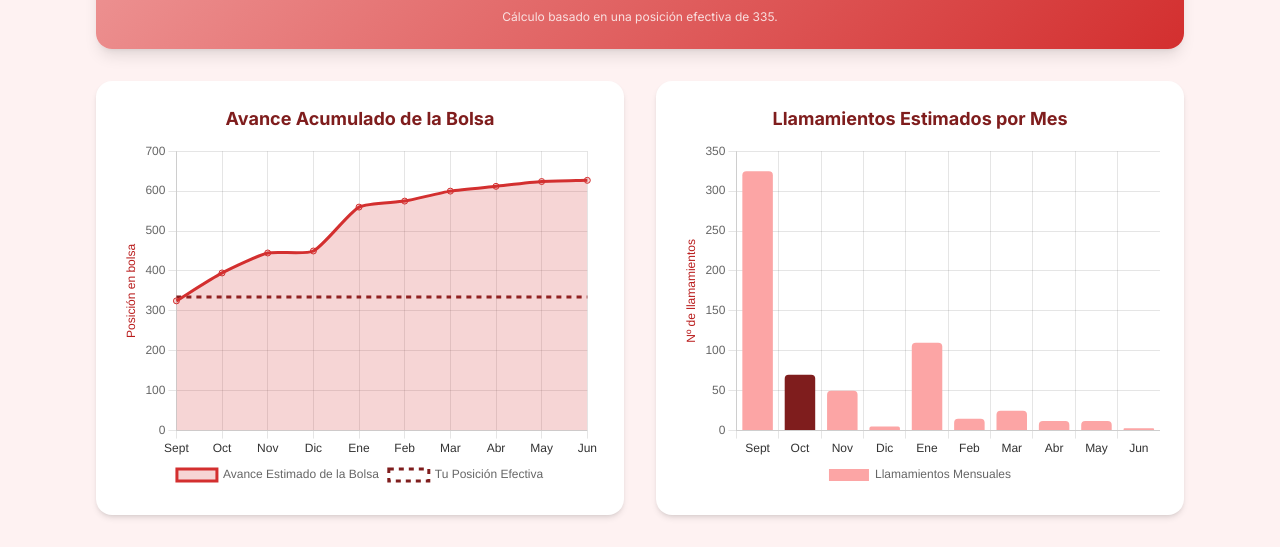
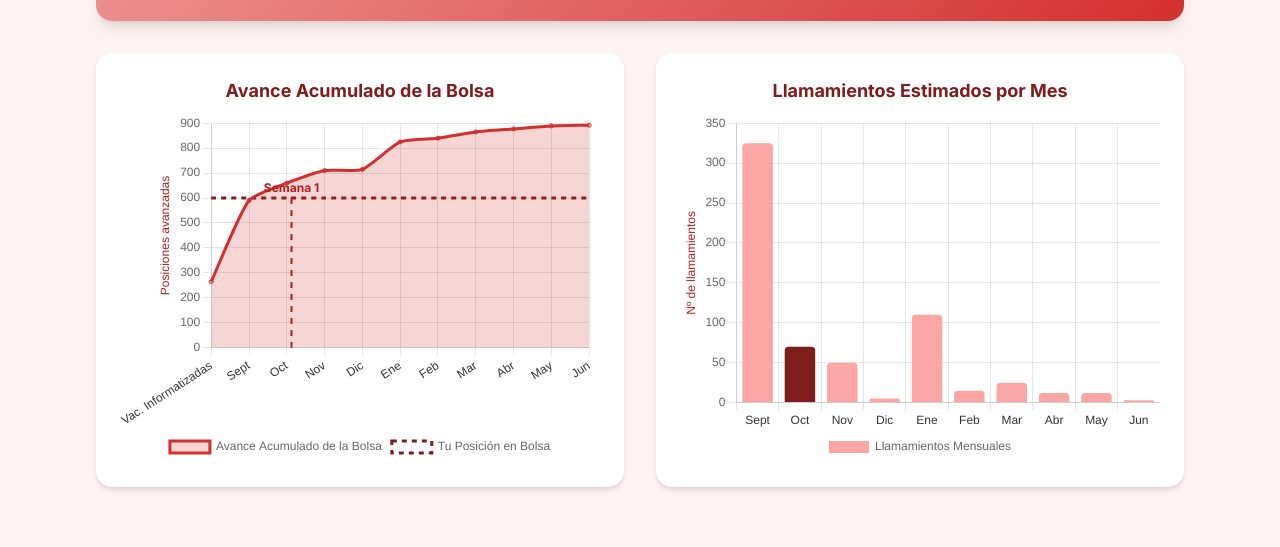
Before and after one commit to AntoJSanchez/bolsaayl, a plain HTML site: page index.html in a window 1280 px wide. Shown: the part 511-1058 px from the top of the page. After the commit the page ends 1030 px from the top, so only its background shows below. Drawn offline with nearby package versions, Linux system fonts and the light colour scheme.

Commit message:
index.html

```diff
--- a/index.html
+++ b/index.html
@@ -37,7 +37,6 @@
             <p class="text-md text-red-700">Bolsa de Audición y Lenguaje - Andalucía 2025/26</p>
         </header>
 
-        <!-- Bloque de Entradas del Usuario -->
         <div class="bg-white rounded-2xl shadow-md p-6 mb-8">
             <h2 class="text-xl font-bold text-red-900 mb-4">Introduce tus datos para la simulación</h2>
             <div class="grid grid-cols-1 md:grid-cols-2 gap-6 max-w-lg mx-auto">
@@ -57,10 +56,8 @@
             </div>
         </div>
 
-        <!-- Bloque de Resultados -->
         <div id="resultsBlock" class="hidden">
              <div id="resultText" class="text-center mb-8 p-6 rounded-2xl shadow-lg text-white result-card">
-                <!-- El resultado se inyectará aquí -->
                  </div>
              <div class="grid grid-cols-1 lg:grid-cols-2 gap-8">
                  <div class="bg-white rounded-2xl shadow-md p-6">
@@ -77,11 +74,11 @@
                  </div>
              </div>
         </div>
-
     </main>
 
     <script>
-        // --- RITMO DE LA BOLSA (AJUSTADO A NUEVOS DATOS) ---
+        document.addEventListener('DOMContentLoaded', () => {
+            // --- DATOS BASE PARA AUDICIÓN Y LENGUAJE ---
             const LLAMAMIENTOS_MENSUALES = {
                 'Sept': 325, 'Oct': 70, 'Nov': 50, 'Dic': 5,
                 'Ene': 110, 'Feb': 15, 'Mar': 25, 'Abr': 12, 'May': 12, 'Jun': 3
@@ -101,6 +98,42 @@
                 { mes: 'Jun', dia: 'Martes 2', incorporacion: 'Lunes 8 Jun' }, { mes: 'Jun', dia: 'Jueves 4', incorporacion: 'Miércoles 10 Jun' },
             ];
 
+            // --- PLUGIN PERSONALIZADO PARA DIBUJAR LA LÍNEA Y ETIQUETA ---
+            const verticalLinePlugin = {
+                id: 'verticalLinePlugin',
+                afterDatasetsDraw: (chart) => {
+                    const intersection = chart.options.plugins.verticalLinePlugin.intersection;
+                    if (!intersection || !intersection.label) {
+                        return;
+                    }
+
+                    const ctx = chart.ctx;
+                    const xAxis = chart.scales.x;
+                    const yAxis = chart.scales.y;
+
+                    const xCoord = xAxis.getPixelForValue(intersection.xIndex);
+                    const yTop = yAxis.getPixelForValue(intersection.yValue);
+                    const yBottom = yAxis.bottom;
+
+                    ctx.save();
+
+                    ctx.beginPath();
+                    ctx.moveTo(xCoord, yTop);
+                    ctx.lineTo(xCoord, yBottom);
+                    ctx.lineWidth = 2;
+                    ctx.strokeStyle = '#b91c1c';
+                    ctx.setLineDash([6, 6]);
+                    ctx.stroke();
+
+                    ctx.fillStyle = '#b91c1c';
+                    ctx.font = 'bold 12px Inter';
+                    ctx.textAlign = 'center';
+                    ctx.fillText(intersection.label, xCoord, yTop - 10);
+
+                    ctx.restore();
+                }
+            };
+
             // --- LÓGICA DE GRÁFICOS ---
             let cumulativeChart, monthlyCallsChart;
 
@@ -108,8 +141,9 @@
                 const cumulativeCtx = document.getElementById('cumulativeChart').getContext('2d');
                 cumulativeChart = new Chart(cumulativeCtx, {
                     type: 'line',
-                data: { labels: MESES, datasets: [] },
-                options: getChartOptions('Posición en bolsa')
+                    data: { labels: [], datasets: [] },
+                    options: getChartOptions('Posiciones avanzadas'),
+                    plugins: [verticalLinePlugin]
                 });
 
                 const monthlyCtx = document.getElementById('monthlyCallsChart').getContext('2d');
@@ -124,89 +158,142 @@
                 return {
                     responsive: true,
                     maintainAspectRatio: false,
-                plugins: { legend: { display: true, position: 'bottom' } },
+                    interaction: {
+                        mode: 'index',
+                        intersect: false,
+                    },
+                    plugins: {
+                        legend: { display: true, position: 'bottom' },
+                        verticalLinePlugin: {
+                            intersection: null
+                        },
+                        tooltip: {
+                            backgroundColor: 'rgba(0, 0, 0, 0.8)',
+                            titleFont: { weight: 'bold' },
+                            bodyFont: { family: 'Inter' },
+                            padding: 10,
+                            callbacks: {
+                                label: function(context) {
+                                    const datasetLabel = context.dataset.label || '';
+                                    const value = context.parsed.y;
+
+                                    if (context.datasetIndex === 0) {
+                                        const data = context.dataset.data;
+                                        const previousValue = context.dataIndex > 0 ? data[context.dataIndex - 1] : 0;
+                                        const monthlyCalls = value - previousValue;
+                                        const label1 = ` Acumulado: ${value}`;
+                                        const label2 = context.dataIndex === 0 ? ` Asignadas: ${monthlyCalls}` : ` Nuevas: ${monthlyCalls}`;
+                                        return [label1, label2];
+                                    }
+
+                                    if (context.datasetIndex === 1) {
+                                        return ` ${datasetLabel}: ${value}`;
+                                    }
+                                    return `${datasetLabel}: ${value}`;
+                                }
+                            }
+                        }
+                    },
                     scales: {
-                    y: {
-                        beginAtZero: true,
-                        title: { display: true, text: yAxisTitle, color: '#b91c1c' }
-                    },
+                        y: { beginAtZero: true, title: { display: true, text: yAxisTitle, color: '#b91c1c' } },
                         x: { ticks: { color: '#333' } }
                     }
                 };
             }
 
-        function calcularPronostico(posicionEfectiva) {
-            if (posicionEfectiva <= 0) {
-                return { tipo: 'verano', mesIndex: -1 };
+            // --- LÓGICA DE CÁLCULO ---
+            function calculateForecast(posicion, vacantes) {
+                if (posicion <= vacantes) {
+                    return { tipo: 'verano' };
                 }
 
-            let llamamientosAcumulados = 0;
+                let llamamientosAcumulados = vacantes;
                 for (let i = 0; i < MESES.length; i++) {
                     const mes = MESES[i];
                     const llamamientosMes = LLAMAMIENTOS_MENSUALES[mes];
 
-                if (llamamientosAcumulados + llamamientosMes >= posicionEfectiva) {
-                    const restante = posicionEfectiva - llamamientosAcumulados;
+                    if (llamamientosAcumulados + llamamientosMes >= posicion) {
+                        const restante = posicion - llamamientosAcumulados;
                         const proporcionMes = llamamientosMes > 0 ? restante / llamamientosMes : 0;
+                        const semana = Math.ceil(proporcionMes * 4);
+                        const fraccionDelMesPorSemana = (semana - 0.5) / 4;
+                        const xIndex = (i + 1) + fraccionDelMesPorSemana;
 
+                        let specificCall = null;
                         const callsInMonth = CALENDARIO_SIPRI.filter(c => c.mes === mes);
                         if (callsInMonth.length > 0) {
                             const callIndex = Math.min(Math.floor(proporcionMes * callsInMonth.length), callsInMonth.length - 1);
-                        const semana = Math.max(1, Math.ceil(proporcionMes * 4));
-                        return { tipo: 'especifico', call: callsInMonth[callIndex], semana: `Semana ${semana}`, mes: mes, mesIndex: i };
+                            specificCall = callsInMonth[callIndex];
                         }
+
+                        return { tipo: 'especifico', semana: `Semana ${Math.max(1, semana)}`, call: specificCall, mes: mes, mesIndex: i, xIndex: xIndex };
                     }
                     llamamientosAcumulados += llamamientosMes;
                 }
 
-            return { tipo: 'siguiente_curso', mesIndex: MESES.length };
+                return { tipo: 'siguiente_curso' };
             }
 
-        function actualizarUI(resultado, posicionEfectiva) {
+            // --- LÓGICA DE ACTUALIZACIÓN DE UI ---
+            function updateUI(resultado, posicion, vacantes) {
                 document.getElementById('resultsBlock').classList.remove('hidden');
 
                 const resultTextEl = document.getElementById('resultText');
                 switch(resultado.tipo) {
                     case 'verano':
-                    resultTextEl.innerHTML = '<p class="text-4xl font-bold">¡Adjudicación estimada en Verano!</p><p class="text-sm mt-2">Tu posición es inferior a las vacantes iniciales.</p>';
+                        resultTextEl.innerHTML = `<p class="text-3xl font-bold">¡Adjudicación en Verano!</p><p class="text-lg mt-2 opacity-90">Con tu posición (${posicion}), es muy probable que obtengas una de las ${vacantes} vacantes informatizadas.</p>`;
                         break;
                     case 'siguiente_curso':
-                    resultTextEl.innerHTML = `<p class="text-3xl font-bold">No se estima llamada este curso.</p><p class="text-sm mt-2">Tu posición efectiva (${Math.round(posicionEfectiva)}) supera los llamamientos totales previstos.</p>`;
+                        resultTextEl.innerHTML = `<p class="text-3xl font-bold">No se estima llamada este curso.</p><p class="text-lg mt-2 opacity-90">Tu posición (${posicion}) supera los llamamientos totales previstos.</p>`;
                         break;
                     case 'especifico':
                         const call = resultado.call;
                         resultTextEl.innerHTML = `
-                        <p class="text-3xl font-bold">${resultado.semana} de ${resultado.mes}</p>
-                        <div class="mt-2 text-xl">
-                            <p>Llamamiento estimado: <strong>${call.dia}</strong></p>
+                            <p class="text-3xl font-bold">Estimación: ${resultado.semana} de ${resultado.mes}</p>
+                            ${call ? `<div class="mt-2 text-xl">
+                                <p>Llamamiento SIPRI: <strong>${call.dia}</strong></p>
                                 <p>Incorporación prevista: <strong>${call.incorporacion}</strong></p>
-                        </div>
-                        <p class="text-xs mt-3 opacity-80">Cálculo basado en una posición efectiva de ${Math.round(posicionEfectiva)}.</p>
+                            </div>` : ''}
                         `;
                         break;
                 }
 
                 if (!cumulativeChart) createCharts();
 
-            const avanceAcumulado = MESES.reduce((acc, mes) => {
-                const avanceMes = LLAMAMIENTOS_MENSUALES[mes];
-                acc.push((acc.length > 0 ? acc[acc.length - 1] : 0) + avanceMes);
-                return acc;
-            }, []);
+                const labelsParaGrafica = ['Vac. Informatizadas', ...MESES];
 
-            const posicionUsuarioData = new Array(MESES.length).fill(posicionEfectiva > 0 ? posicionEfectiva : null);
+                let acumulado = vacantes;
+                const avanceGeneralAcumulado = [vacantes, ...MESES.map(mes => {
+                    acumulado += LLAMAMIENTOS_MENSUALES[mes];
+                    return acumulado;
+                })];
 
+                const posicionUsuarioData = new Array(labelsParaGrafica.length).fill(posicion > 0 ? posicion : null);
+
+                if (resultado.tipo === 'especifico' && resultado.xIndex !== null) {
+                    cumulativeChart.options.plugins.verticalLinePlugin.intersection = {
+                        xIndex: resultado.xIndex,
+                        yValue: posicion,
+                        label: resultado.semana
+                    };
+                } else {
+                    cumulativeChart.options.plugins.verticalLinePlugin.intersection = null;
+                }
+
+                cumulativeChart.data.labels = labelsParaGrafica;
                 cumulativeChart.data.datasets = [
                     {
-                    label: 'Avance Estimado de la Bolsa',
-                    data: avanceAcumulado,
+                        label: 'Avance Acumulado de la Bolsa',
+                        data: avanceGeneralAcumulado,
                         borderColor: '#d32f2f',
                         backgroundColor: 'rgba(211, 47, 47, 0.2)',
                         fill: true,
-                    tension: 0.2
+                        tension: 0.2,
+                        pointRadius: 2,
+                        pointHoverRadius: 6
                     },
                     {
-                    label: 'Tu Posición Efectiva',
+                        label: 'Tu Posición en Bolsa',
                         data: posicionUsuarioData,
                         borderColor: '#7f1d1d',
                         borderDash: [5, 5],
@@ -218,7 +305,6 @@
                 cumulativeChart.update();
 
                 const coloresBarras = MESES.map((_, index) => index === resultado.mesIndex ? '#7f1d1d' : '#fca5a5');
-
                 monthlyCallsChart.data.datasets = [{
                     label: 'Llamamientos Mensuales',
                     data: Object.values(LLAMAMIENTOS_MENSUALES),
@@ -228,18 +314,16 @@
                 monthlyCallsChart.update();
             }
 
-        document.addEventListener('DOMContentLoaded', () => {
+            // --- INICIALIZACIÓN Y EVENTOS ---
             document.getElementById('calculateBtn').addEventListener('click', () => {
-                const posicion = parseInt(document.getElementById('bolsaPos').value);
-                const vacantes = parseInt(document.getElementById('vacantesAgosto').value);
+                const posicion = parseInt(document.getElementById('bolsaPos').value) || 0;
+                const vacantes = parseInt(document.getElementById('vacantesAgosto').value) || 0;
 
-                const posicionEfectiva = Math.max(0, posicion - vacantes);
-
-                const resultado = calcularPronostico(posicionEfectiva);
-                actualizarUI(resultado, posicionEfectiva);
+                const resultado = calculateForecast(posicion, vacantes);
+                updateUI(resultado, posicion, vacantes);
             });
 
-            // Simular un clic al cargar la página para mostrar el resultado inicial
+            createCharts();
             document.getElementById('calculateBtn').click();
         });
     </script>
```
Lines whose indentation alone changed are shown as unchanged.
